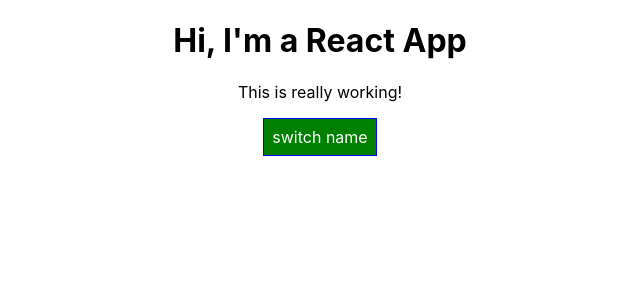
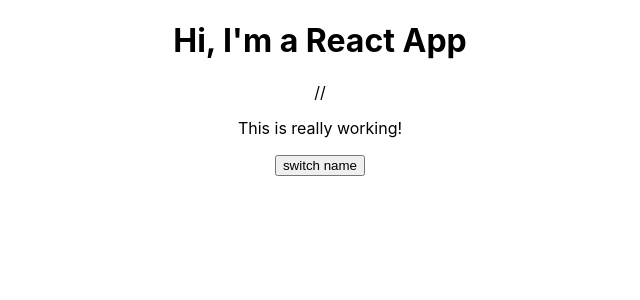
Before and after one commit to keisukee/react-complete-guide-basics, a React (Create React App) app: page / in a window 1280 px wide. Shown: the top 300 px of the page, without its empty margins (320-960 px from the left). Built offline with nearby package versions, Linux system fonts and the light colour scheme.

Commit message:
[update]86まで完了

```diff
--- /dev/null
+++ b/src/components/Cockpit/Cockpit.css
@@ -0,0 +1,15 @@
+.App {
+  text-align: center;
+}
+
+.red {
+  color: red;
+}
+
+.bold {
+  font-weight: bold;
+}
+
+button:hover {
+
+}
--- a/src/components/Cockpit/Cockpit.js
+++ b/src/components/Cockpit/Cockpit.js
@@ -0,0 +1,25 @@
+import React from 'react';
+
+const cockpit = ( props ) => {
+  const btnClass = 'btn';
+  const classes = [];
+  if (props.persons.length <= 2) {
+    classes.push('red');
+  }
+
+  if (props.persons.length <= 1) {
+    classes.push('bold');
+  }
+
+  return (
+    <div>
+      <h1>Hi, I'm a React App</h1>
+      // <p className={classes.join(' ')} >This is really working!</p>
+      <button
+        className={btnClass}
+        onClick={props.clicked} >switch name</button>
+    </div>
+  );
+};
+
+export default cockpit;
--- a/src/components/Persons/Persons.js
+++ b/src/components/Persons/Persons.js
@@ -0,0 +1,13 @@
+import React from 'react';
+import Person from './Person/Person';
+
+const persons = (props) => props.persons.map( ( person, index ) => {
+  return <Person
+    key={person.id}
+    click={() => props.clicked(index)}
+    name={person.name}
+    age={person.age}
+    changed={(event) => props.changed( event, person.id)} />
+} );
+
+export default persons;
--- a/src/containers/App.js
+++ b/src/containers/App.js
@@ -1,7 +1,8 @@
 import React, { Component } from 'react';
 import './App.css';
-import Person from '../components/Persons/Person/Person';
+import Persons from '../components/Persons/Persons.js';
 import styled from 'styled-components';
+import Cockpit from '../components/Cockpit/Cockpit.js';
 
 const StyledButton = styled.button`
   background-color: ${props => props.alt ? 'red' : 'green'};
@@ -81,17 +82,14 @@ class App extends Component {
 
     let persons = null;
 
+    // if (true) {
     if (this.state.showPersons) {
       persons = (
         <div>
-          {this.state.persons.map((person, index) => {
-            return <Person
-              key={person.id}
-              click={() => this.deletePersonHandler(index)}
-              name={person.name}
-              age={person.age}
-              changed={(event) => this.nameChangedHandler(event, person.id)} />
-          })}
+          <Persons
+            persons={this.state.persons}
+            clicked={this.deletePersonHandler}
+            changed={this.nameChangedHandler} />
         </div>
       );
       // style.backgroundColor = 'red';
@@ -102,22 +100,28 @@ class App extends Component {
     }
 
     const classes = [];
-    if (this.state.persons.length <= 2) {
-      classes.push('red');
-    }
+    // if (this.state.persons.length <= 2) {
+    //   classes.push('red');
+    // }
 
-    if (this.state.persons.length <= 1) {
-      classes.push('bold');
-    }
+    // if (this.state.persons.length <= 1) {
+    //   classes.push('bold');
+    // }
 
     return (
       <div className="App">
-        <h1>Hi, I'm a React App</h1>
+        <Cockpit
+          showPersons={this.state.showPersons}
+          persons={this.state.persons}
+          clicked={this.togglePersonsHandler}
+        />
+        {persons}
+        {/* <h1>Hi, I'm a React App</h1>
         <p className={classes.join(' ')}>This is really working!</p>
         <StyledButton
           alt={this.state.showPersons}
           onClick={this.togglePersonsHandler} >switch name</StyledButton>
-          {this.state.showPersons && persons}
+          {this.state.showPersons && persons} */}
       </div>
     );
   }
```
